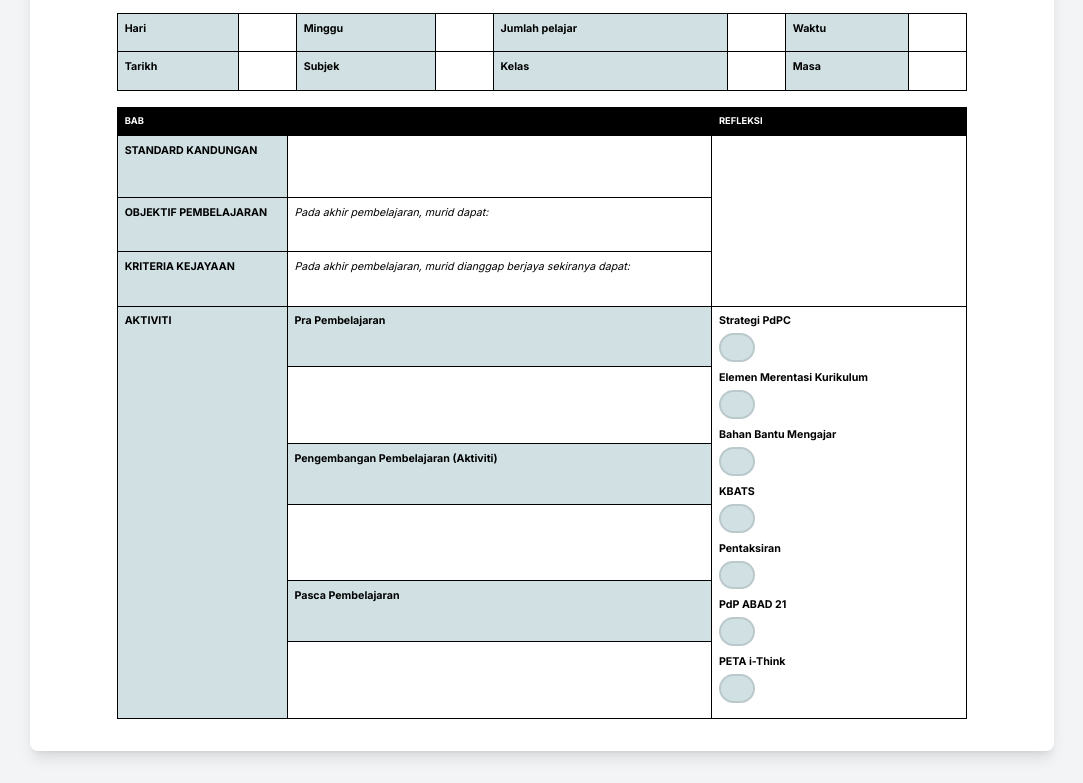
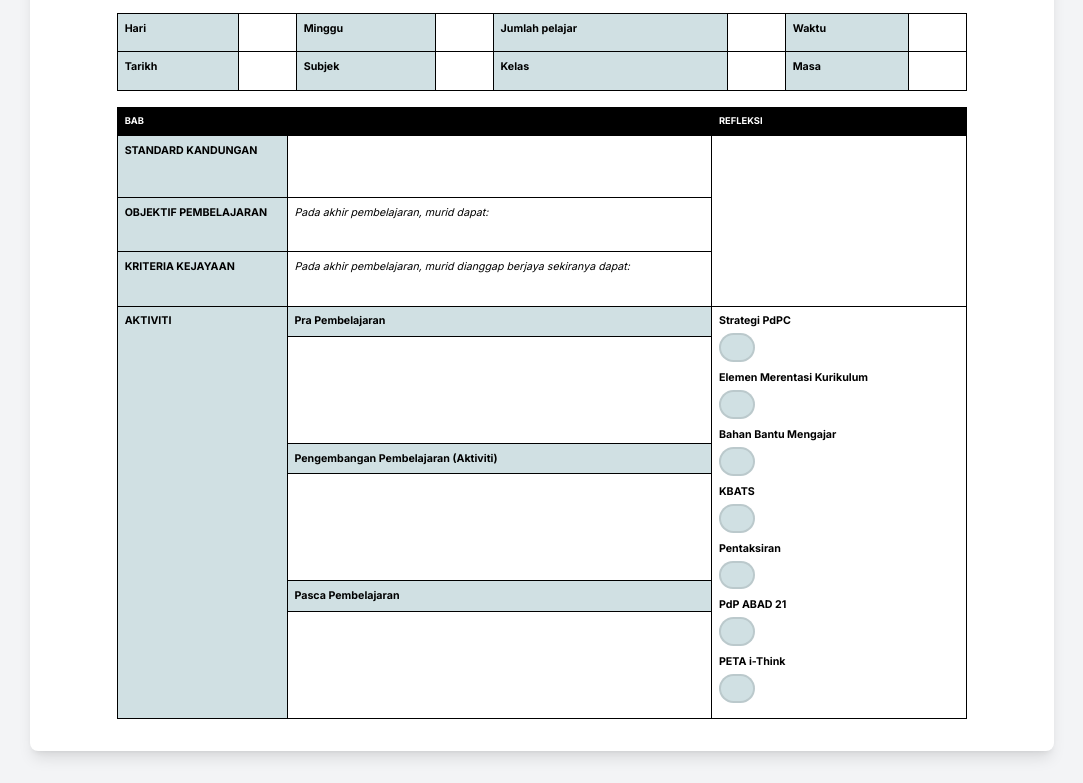
Before and after one commit to hedarchion/lp-gen, a plain HTML site: page index.html in a window 1280 px wide. Shown: the part 377-1160 px from the top of the page, without its empty margins (98-1181 px from the left). Drawn offline with nearby package versions, Linux system fonts and the light colour scheme.

Commit message:
Update index.html
- better padding for bubbled text
- removed unnecessary space underneath selected rowheader and columnheader

```diff
--- a/index.html
+++ b/index.html
@@ -97,7 +97,6 @@
             background-color: #ffffff !important;
         }
 
-        /* UPDATED: Removed padding property */
         .bubble-text {
             display: block;
             white-space: nowrap;
@@ -115,6 +114,11 @@
              font-weight: 400;
              letter-spacing: 0.2em;
              text-transform: uppercase;
+        }
+
+        /* UPDATED: Specific height for activity subheaders */
+        .activity-subheader {
+            height: 11.979pt;
         }
 
         @media print {
@@ -234,7 +238,7 @@
                     </tr>
                     <tr>
                         <th class="color-scheme-target" rowspan="6">AKTIVITI</th>
-                        <th class="color-scheme-target">Pra Pembelajaran</th>
+                        <th class="color-scheme-target activity-subheader">Pra Pembelajaran</th>
                         <td rowspan="6" class="side-notes-section">
                             <p>Strategi PdPC</p>
                             <div class="bubble-container"><span contenteditable="true" data-key="Strategi PDPC" class="bubble-text"></span></div>
@@ -262,13 +266,13 @@
                         <td><div contenteditable="true" data-key="Pre-lesson"></div></td>
                     </tr>
                      <tr>
-                        <th class="color-scheme-target">Pengembangan Pembelajaran (Aktiviti)</th>
+                        <th class="color-scheme-target activity-subheader">Pengembangan Pembelajaran (Aktiviti)</th>
                     </tr>
                     <tr>
                         <td><div contenteditable="true" data-key="Lesson Development"></div></td>
                     </tr>
                      <tr>
-                        <th class="color-scheme-target">Pasca Pembelajaran</th>
+                        <th class="color-scheme-target activity-subheader">Pasca Pembelajaran</th>
                     </tr>
                     <tr>
                         <td><div contenteditable="true" data-key="Post Lesson"></div></td>
```
